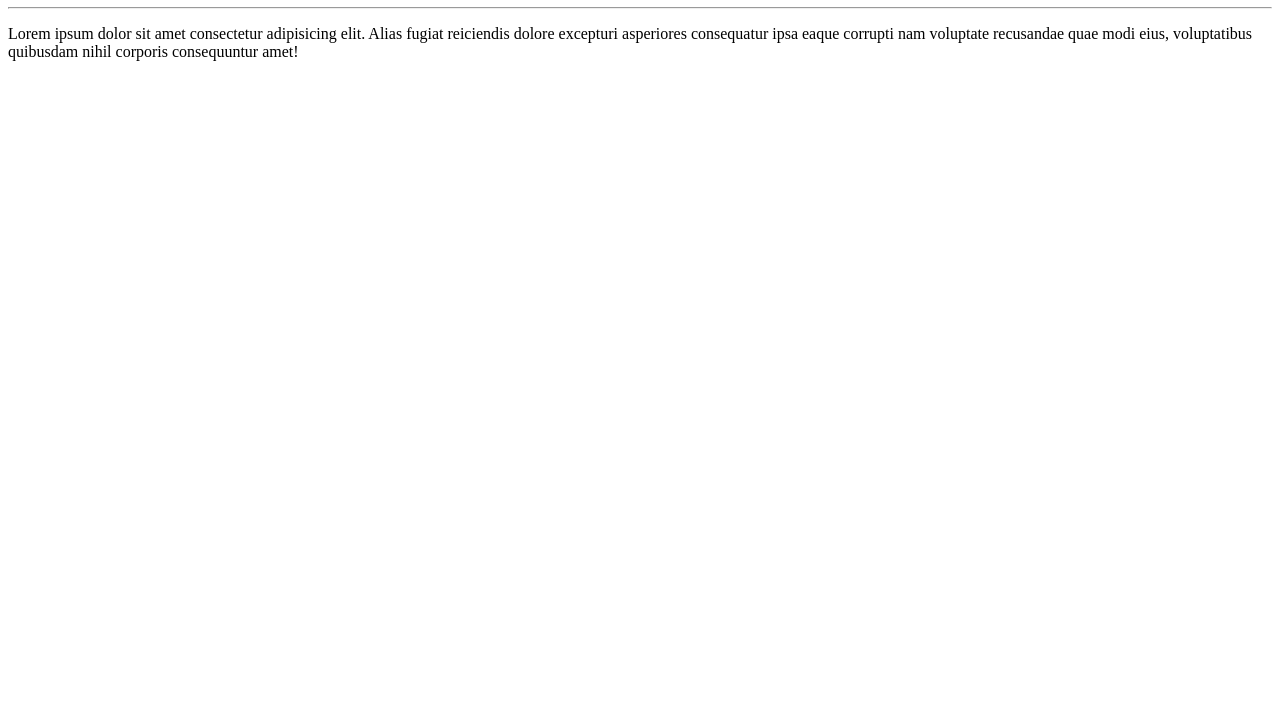
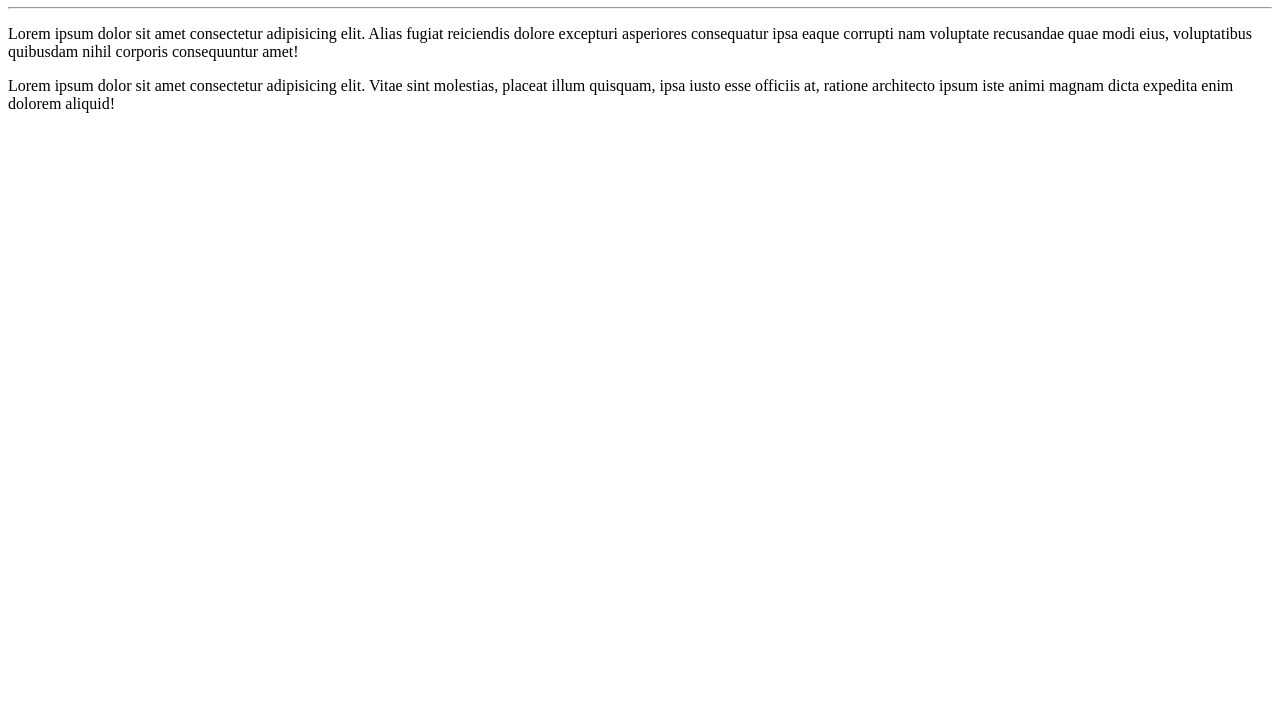
Before and after one commit to DeiltonRodrigues1/Estudos-Git, a plain HTML site: page Site-exemplo/index.html in a window 1280 px wide. Shown: the part 73-800 px from the top of the page. Drawn offline with Linux system fonts and the light colour scheme.

Commit message:
Adicionei um parágrafo

```diff
--- a/Site-exemplo/index.html
+++ b/Site-exemplo/index.html
@@ -12,5 +12,9 @@
         Alias fugiat reiciendis dolore excepturi asperiores consequatur
         ipsa eaque corrupti nam voluptate recusandae quae modi eius,
         voluptatibus quibusdam nihil corporis consequuntur amet!</p>
+        <p>Lorem ipsum dolor sit amet consectetur adipisicing elit. Vitae sint
+            molestias, placeat illum quisquam, ipsa iusto esse officiis at,
+            ratione architecto ipsum iste animi magnam dicta expedita enim
+            dolorem aliquid!</p>
 </body>
 </html>
```
Also changed, not shown: 1 other file.
